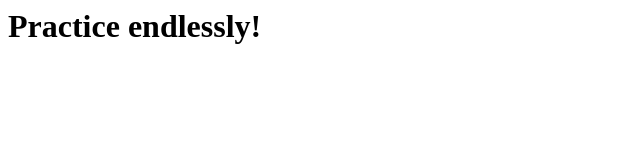
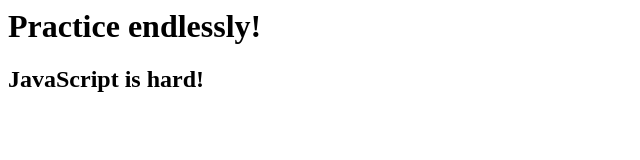
Before and after one commit to zero-to-mastery/JS_Fun_Practice, a plain HTML site: page index2.html in a window 1280 px wide. Shown: the whole page, without its empty margins (0-640 px from the left). Drawn offline with Linux system fonts and the light colour scheme.

Commit message:
Update index2.html

```diff
--- a/index2.html
+++ b/index2.html
@@ -7,5 +7,7 @@
 </head>
 <body>
   <h1>Practice endlessly!</h1>
+
+  <h2> JavaScript is hard!</h2>
 </body>
 </html>
```
